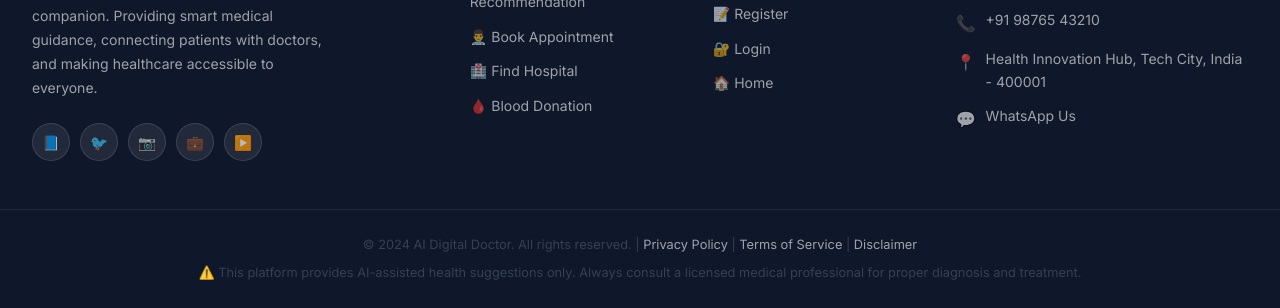
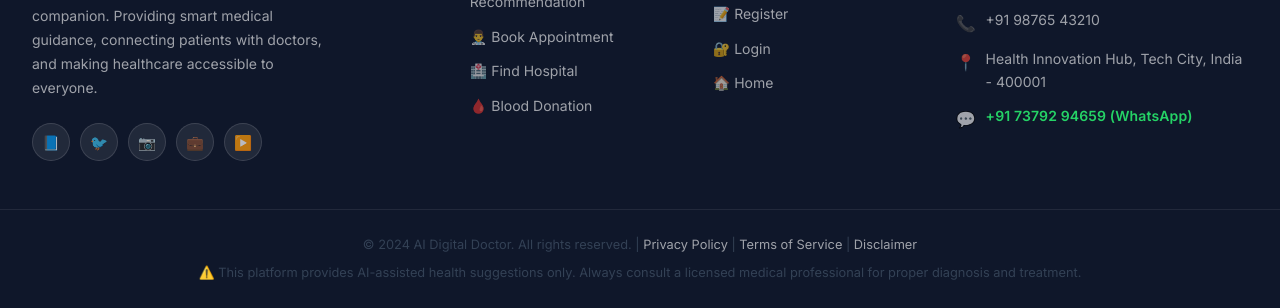
Before and after one commit to harvansh123/AI-powered-Digital-Doctor, a plain HTML site: page index.html in a window 1280 px wide. Shown: the part 3207-3515 px from the top of the page. Drawn offline with nearby package versions, Linux system fonts and the light colour scheme.

Commit message:
fix: make WhatsApp number visible with green color and proper CSS

```diff
--- a/css/style.css
+++ b/css/style.css
@@ -936,6 +936,21 @@ footer::before {
   color: rgba(255,255,255,0.6);
 }
 .footer-contact-item .contact-icon { font-size: 1rem; flex-shrink: 0; margin-top: 2px; }
+.footer-contact-item a {
+  color: rgba(255,255,255,0.6);
+  text-decoration: none;
+  transition: color 0.25s;
+  word-break: break-all;
+}
+.footer-contact-item a:hover { color: #fff; text-decoration: underline; }
+.whatsapp-link {
+  color: #25D366 !important;
+  font-weight: 600;
+  letter-spacing: 0.01em;
+}
+.whatsapp-link:hover { color: #4ade80 !important; text-decoration: underline; }
+
+
 .social-links { display: flex; gap: 10px; margin-top: 1.5rem; }
 .social-link {
   width: 38px; height: 38px;
--- a/index.html
+++ b/index.html
@@ -360,7 +360,7 @@
         </div>
         <div class="footer-contact-item">
           <span class="contact-icon">💬</span>
-          <a href="https://wa.me/917379294659" target="_blank" style="color:rgba(255,255,255,0.6); text-decoration:none; transition:0.3s;" onmouseover="this.style.color='white'" onmouseout="this.style.color='rgba(255,255,255,0.6)'">WhatsApp Us</a>
+          <a href="https://wa.me/917379294659" target="_blank" class="whatsapp-link">+91 73792 94659 (WhatsApp)</a>
         </div>
       </div>
     </div>
```
Also changed, not shown: abstract.html (+1 -1 lines), appointment.html (+1 -1 lines), blood-donation.html (+1 -1 lines), hospital.html (+1 -1 lines), medicine.html (+1 -1 lines).
